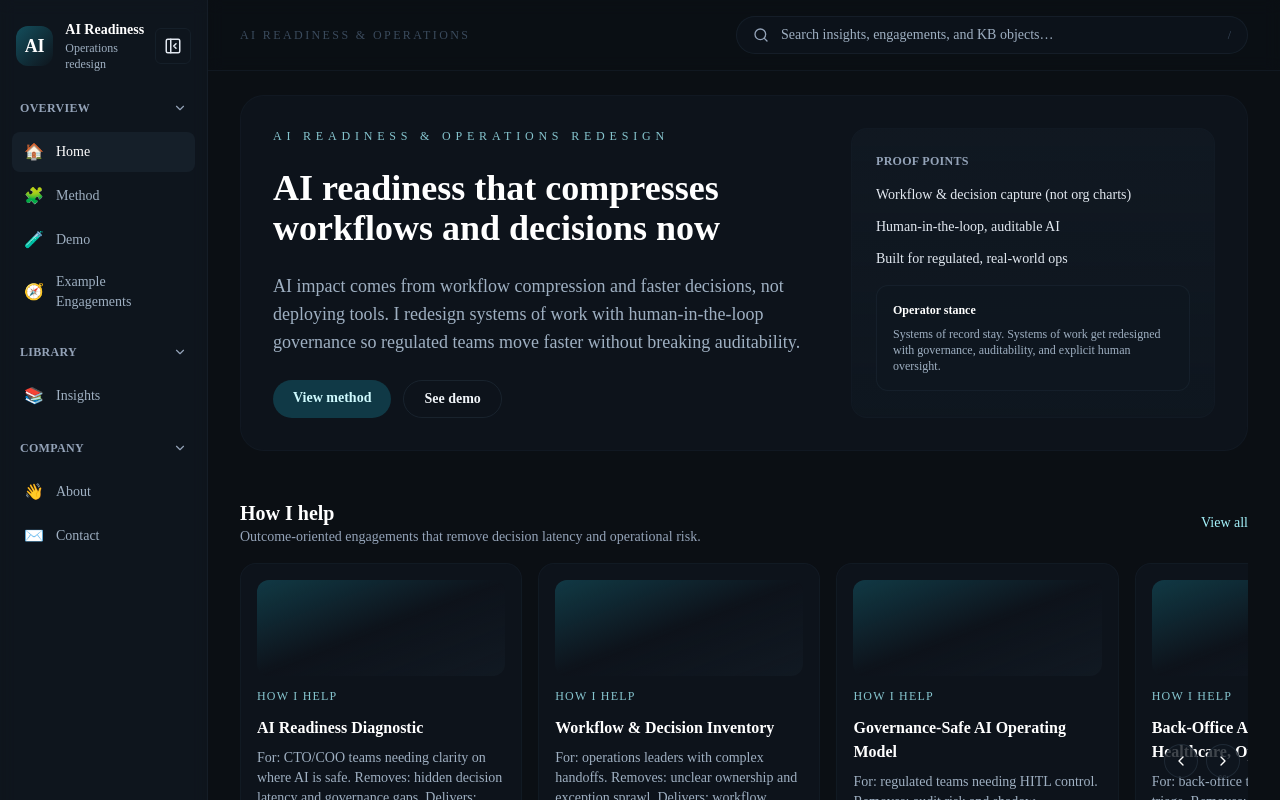
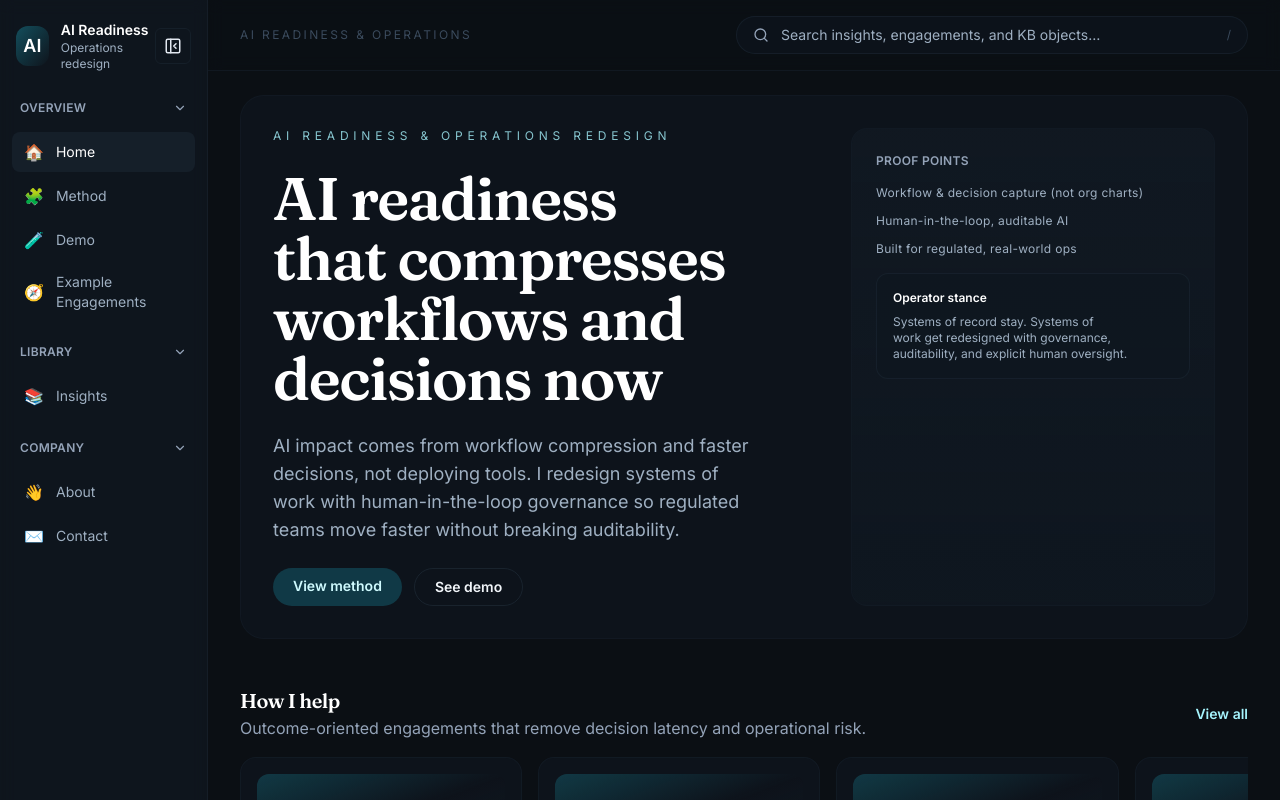
Before and after one commit to paulmalmquist/Consulting_site, a Next.js app: page / in a window 1280 px wide. Shown: the top 800 px of the page. Built offline with nearby package versions, Linux system fonts and the light colour scheme.

Commit message:
Improve typography styling

```diff
--- a/app/globals.css
+++ b/app/globals.css
@@ -7,7 +7,15 @@
 }
 
 body {
-  @apply bg-ink text-white antialiased;
+  @apply bg-ink text-white antialiased subpixel-antialiased;
+  text-rendering: optimizeLegibility;
+  text-wrap: balance;
+}
+
+h1,
+h2,
+h3 {
+  @apply font-serif;
 }
 
 ::selection {
--- a/app/layout.tsx
+++ b/app/layout.tsx
@@ -1,14 +1,27 @@
 import type { ReactNode } from 'react';
+import { Fraunces, Inter } from 'next/font/google';
 import { LayoutShell } from '../components/layout/LayoutShell';
 import './globals.css';
 import { defaultMetadata } from './metadata';
 
 export const metadata = defaultMetadata;
 
+const inter = Inter({
+  subsets: ['latin'],
+  variable: '--font-sans',
+  display: 'swap'
+});
+
+const fraunces = Fraunces({
+  subsets: ['latin'],
+  variable: '--font-serif',
+  display: 'swap'
+});
+
 export default function RootLayout({ children }: { children: ReactNode }) {
   return (
-    <html lang="en" className="dark">
-      <body>
+    <html lang="en" className={`dark ${inter.variable} ${fraunces.variable}`}>
+      <body className="font-sans antialiased subpixel-antialiased">
         <LayoutShell>{children}</LayoutShell>
       </body>
     </html>
--- a/app/page.tsx
+++ b/app/page.tsx
@@ -73,8 +73,10 @@ export default function HomePage() {
 
       <section className="space-y-6 rounded-3xl border border-slate-800/70 bg-slate-900/60 p-8">
         <div>
-          <h2 className="text-2xl font-semibold text-white">What the first 2–4 weeks look like</h2>
-          <p className="mt-2 text-sm text-slate-300">
+          <h2 className="text-2xl font-semibold tracking-tight text-white md:text-3xl">
+            What the first 2–4 weeks look like
+          </h2>
+          <p className="mt-2 text-base leading-relaxed text-slate-300">
             A fast-start engagement that surfaces workflow truth, decision ownership, and governance guardrails.
           </p>
         </div>
@@ -82,7 +84,7 @@ export default function HomePage() {
           {home.deliverables.map((item) => (
             <div key={item.title} className="rounded-2xl border border-slate-800/70 bg-slate-950/40 p-4">
               <p className="text-sm font-semibold text-white">{item.title}</p>
-              <p className="mt-2 text-sm text-slate-300">{item.description}</p>
+              <p className="mt-2 text-base leading-relaxed text-slate-300">{item.description}</p>
             </div>
           ))}
         </div>
@@ -104,12 +106,12 @@ export default function HomePage() {
 
       <section className="grid gap-6 rounded-3xl border border-slate-800/70 bg-slate-900/60 p-8 md:grid-cols-2">
         <div>
-          <h2 className="text-2xl font-semibold text-white">How it works</h2>
-          <p className="mt-2 text-sm text-slate-300">
+          <h2 className="text-2xl font-semibold tracking-tight text-white md:text-3xl">How it works</h2>
+          <p className="mt-2 text-base leading-relaxed text-slate-300">
             A compact method designed for regulated operations and executive accountability.
           </p>
         </div>
-        <div className="space-y-3 text-sm text-slate-200">
+        <div className="space-y-4 text-base leading-relaxed text-slate-200">
           <p>1. Map real workflows (not titles or org charts).</p>
           <p>2. Capture decisions, rules, and exceptions that slow delivery.</p>
           <p>3. Identify AI compression opportunities with clear risk flags.</p>
@@ -120,16 +122,16 @@ export default function HomePage() {
 
       <section className="grid gap-6 rounded-3xl border border-slate-800/70 bg-slate-900/60 p-8 md:grid-cols-2">
         <div>
-          <h2 className="text-2xl font-semibold text-white">Who this is for</h2>
-          <ul className="mt-3 space-y-2 text-sm text-slate-300">
+          <h2 className="text-2xl font-semibold tracking-tight text-white md:text-3xl">Who this is for</h2>
+          <ul className="mt-3 space-y-4 text-base leading-relaxed text-slate-300">
             <li>CTO / COO leaders accountable for operational readiness.</li>
             <li>Ops leaders in legal, healthcare admin, construction/PDS, and finance.</li>
             <li>Regulated teams that need human-in-the-loop governance.</li>
           </ul>
         </div>
         <div>
-          <h2 className="text-2xl font-semibold text-white">Who it’s not for</h2>
-          <ul className="mt-3 space-y-2 text-sm text-slate-300">
+          <h2 className="text-2xl font-semibold tracking-tight text-white md:text-3xl">Who it’s not for</h2>
+          <ul className="mt-3 space-y-4 text-base leading-relaxed text-slate-300">
             <li>Teams looking for a chatbot demo without operational change.</li>
             <li>Pure marketing AI experiments with no governance posture.</li>
             <li>Unsupervised automation that bypasses auditability.</li>
--- a/components/content/CarouselRow.tsx
+++ b/components/content/CarouselRow.tsx
@@ -22,10 +22,13 @@ export function CarouselRow({
     <section className="space-y-4">
       <div className="flex flex-wrap items-center justify-between gap-4">
         <div>
-          <h2 className="text-xl font-semibold text-white">{title}</h2>
-          <p className="text-sm text-slate-400">{description}</p>
+          <h2 className="text-xl font-semibold tracking-tight text-white">{title}</h2>
+          <p className="text-base leading-relaxed text-slate-400">{description}</p>
         </div>
-        <Link href={viewAllHref} className="text-sm text-cyan-200 hover:text-cyan-100">
+        <Link
+          href={viewAllHref}
+          className="text-sm font-semibold text-cyan-200 hover:text-cyan-100 hover:underline"
+        >
           View all
         </Link>
       </div>
--- a/components/content/Hero.tsx
+++ b/components/content/Hero.tsx
@@ -13,8 +13,8 @@ export function Hero({
     <section className="grid gap-8 rounded-3xl border border-slate-800/70 bg-slate-900/60 p-8 md:grid-cols-[1.2fr_0.8fr]">
       <div className="space-y-6">
         <p className="text-xs uppercase tracking-[0.4em] text-cyan-200/80">AI Readiness & Operations Redesign</p>
-        <h1 className="text-3xl font-semibold leading-tight text-white md:text-4xl">{headline}</h1>
-        <p className="text-lg text-slate-300">{subheadline}</p>
+        <h1 className="text-4xl font-semibold leading-[1.05] tracking-tight text-white md:text-6xl">{headline}</h1>
+        <p className="max-w-prose text-base leading-relaxed text-slate-300 md:text-lg">{subheadline}</p>
         <div className="flex flex-wrap gap-3">
           <Link
             href="/method"
@@ -32,7 +32,7 @@ export function Hero({
       </div>
       <div className="space-y-4 rounded-2xl border border-slate-800/70 bg-gradient-to-b from-slate-800/60 to-slate-900/90 p-6">
         <p className="text-xs font-semibold uppercase tracking-wide text-slate-400">Proof points</p>
-        <ul className="space-y-3 text-sm text-slate-200">
+        <ul className="space-y-3 text-xs tracking-wide text-slate-300">
           {pillars.map((pillar) => (
             <li key={pillar}>{pillar}</li>
           ))}
--- a/tailwind.config.ts
+++ b/tailwind.config.ts
@@ -23,7 +23,8 @@ const config: Config = {
         gold: '#FBBF24'
       },
       fontFamily: {
-        sans: ['var(--font-sans)', 'ui-sans-serif', 'system-ui']
+        sans: ['var(--font-sans)', 'ui-sans-serif', 'system-ui'],
+        serif: ['var(--font-serif)', 'ui-serif', 'Georgia']
       },
       boxShadow: {
         card: '0 8px 30px rgba(0, 0, 0, 0.3)'
```
